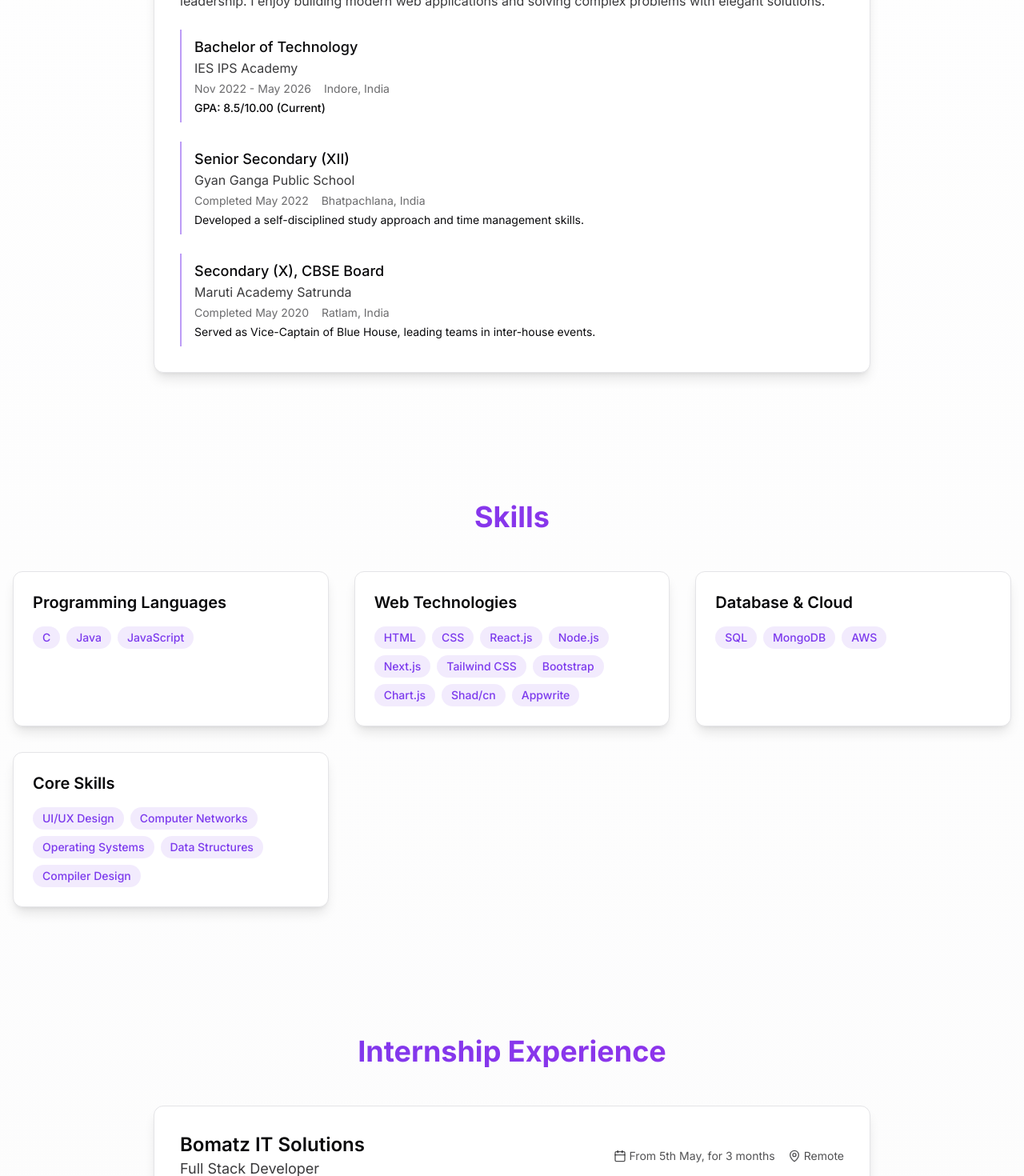
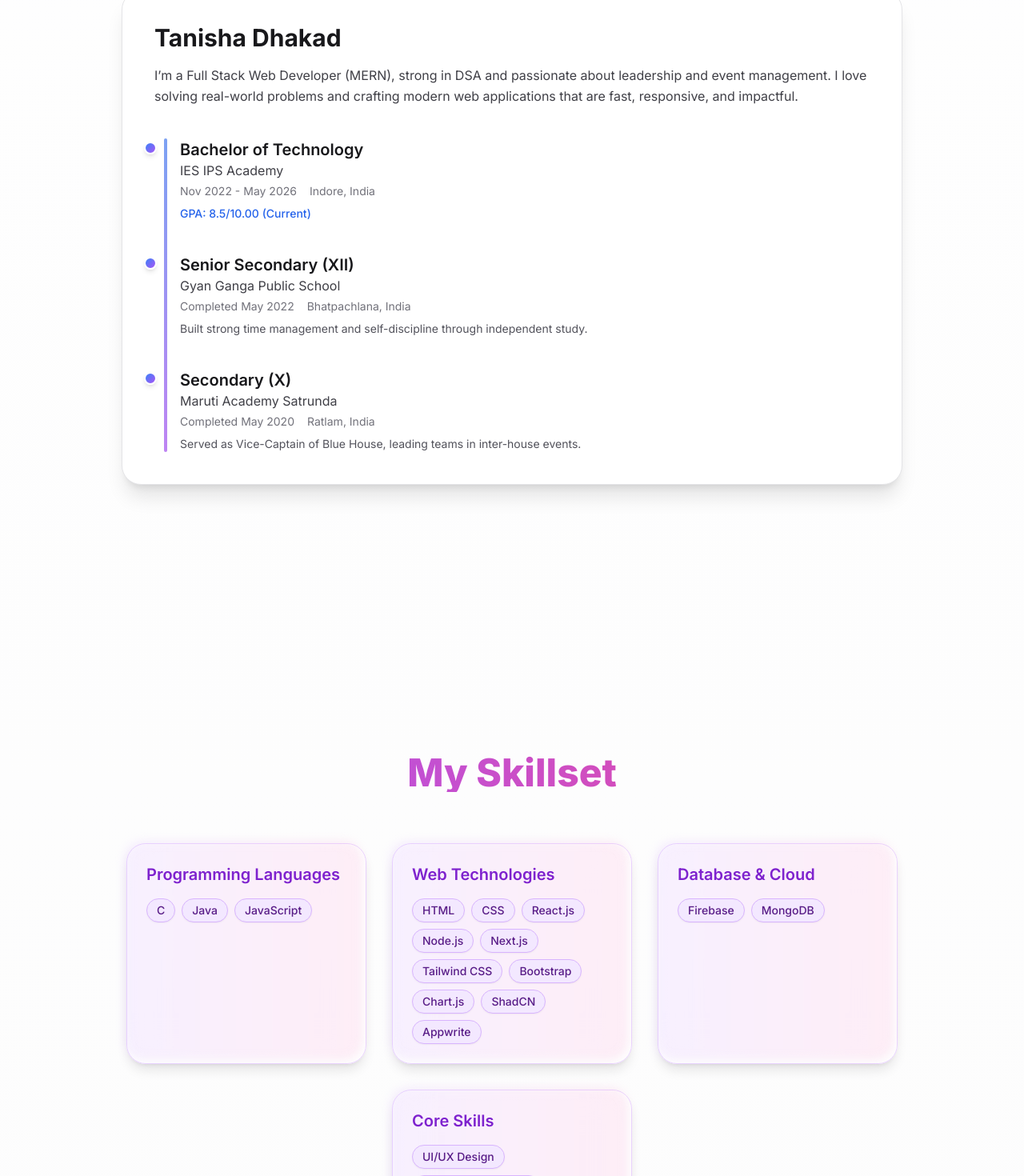
Before and after one commit to tanisha1707/Tanisha-s-Portfolio, a Next.js app: page / in a window 1280 px wide. Shown: the part 1100-2570 px from the top of the page at 80% size. Built offline with nearby package versions, Linux system fonts and the light colour scheme.

Commit message:
ui change in about and skills

```diff
--- a/app/page.tsx
+++ b/app/page.tsx
@@ -5,6 +5,7 @@ import InternshipSection from "@/components/internship-section"
 import ExperienceSection from "@/components/experience-section"
 import ProjectsSection from "@/components/projects-section"
 import ContactSection from "@/components/contact-section"
+import SkillsSection from "@/components/SkillsSection"
 import Footer from "@/components/footer"
 
 export default function Home() {
@@ -21,32 +22,7 @@ export default function Home() {
         </section>
 
         <section id="skills" className="py-20">
-          <h2 className="text-4xl font-bold text-center mb-12 bg-gradient-to-r from-primary to-purple-600 bg-clip-text text-transparent">
-            Skills
-          </h2>
-          <div className="grid grid-cols-1 md:grid-cols-2 lg:grid-cols-3 gap-8">
-            <SkillCategory title="Programming Languages" skills={["C", "Java", "JavaScript"]} />
-            <SkillCategory
-              title="Web Technologies"
-              skills={[
-                "HTML",
-                "CSS",
-                "React.js",
-                "Node.js",
-                "Next.js",
-                "Tailwind CSS",
-                "Bootstrap",
-                "Chart.js",
-                "Shad/cn",
-                "Appwrite",
-              ]}
-            />
-            <SkillCategory title="Database & Cloud" skills={["SQL", "MongoDB", "AWS"]} />
-            <SkillCategory
-              title="Core Skills"
-              skills={["UI/UX Design", "Computer Networks", "Operating Systems", "Data Structures", "Compiler Design"]}
-            />
-          </div>
+         <SkillsSection/>
         </section>
 
         <section id="internship" className="py-20">
--- /dev/null
+++ b/components/SkillsSection.tsx
@@ -0,0 +1,75 @@
+"use client"
+
+import { motion } from "framer-motion"
+
+const skillData = [
+  {
+    title: "Programming Languages",
+    skills: ["C", "Java", "JavaScript"],
+  },
+  {
+    title: "Web Technologies",
+    skills: [
+      "HTML", "CSS", "React.js", "Node.js", "Next.js",
+      "Tailwind CSS", "Bootstrap", "Chart.js", "ShadCN", "Appwrite",
+    ],
+  },
+  {
+    title: "Database & Cloud",
+    skills: ["Firebase", "MongoDB"],
+  },
+  {
+    title: "Core Skills",
+    skills: [
+      "UI/UX Design", "Computer Networks", "Operating Systems",
+      "Data Structures", "Compiler Design",
+    ],
+  },
+]
+
+export default function SkillsSection() {
+  return (
+    <section
+      id="skills"
+      className="py-24 px-6 md:px-16  transition-colors duration-500"
+    >
+      <motion.h2
+        initial={{ opacity: 0, y: -30 }}
+        whileInView={{ opacity: 1, y: 0 }}
+        transition={{ duration: 0.7 }}
+        viewport={{ once: true }}
+        className="text-4xl md:text-5xl font-extrabold text-center mb-16 bg-gradient-to-r from-purple-500 to-pink-500 bg-clip-text text-transparent"
+      >
+        My Skillset
+      </motion.h2>
+
+      <div className="flex flex-wrap gap-8 justify-center">
+        {skillData.map((category, index) => (
+          <motion.div
+            key={category.title}
+            initial={{ opacity: 0, scale: 0.9 }}
+            whileInView={{ opacity: 1, scale: 1 }}
+            transition={{ delay: index * 0.2, duration: 0.6 }}
+            viewport={{ once: true }}
+            className="relative w-full sm:w-[300px] bg-white/60 dark:bg-[#2a2a40]/70 border border-purple-200 dark:border-purple-500 backdrop-blur-xl p-6 rounded-3xl shadow-lg hover:shadow-purple-300 dark:hover:shadow-purple-800 hover:scale-[1.03] transition-all duration-300"
+          >
+            <div className="absolute -top-1 -left-1 w-full h-full rounded-3xl bg-gradient-to-r from-purple-300 to-pink-300 dark:from-purple-700 dark:to-pink-600 blur-[6px] opacity-20 dark:opacity-30 pointer-events-none" />
+            <h3 className="text-xl font-semibold text-purple-700 dark:text-purple-200 mb-4 z-10 relative">
+              {category.title}
+            </h3>
+            <ul className="flex flex-wrap gap-2 z-10 relative">
+              {category.skills.map((skill, i) => (
+                <li
+                  key={i}
+                  className="px-3 py-1 text-sm font-medium bg-purple-100 dark:bg-purple-800/40 text-purple-900 dark:text-purple-200 rounded-full border border-purple-300 dark:border-purple-600 shadow-sm hover:scale-105 transition-all duration-200"
+                >
+                  {skill}
+                </li>
+              ))}
+            </ul>
+          </motion.div>
+        ))}
+      </div>
+    </section>
+  )
+}
--- a/components/about-section.tsx
+++ b/components/about-section.tsx
@@ -10,53 +10,57 @@ export default function AboutSection() {
   })
 
   const containerVariants = {
-    hidden: { opacity: 0 },
+    hidden: { opacity: 0, y: 50 },
     visible: {
       opacity: 1,
+      y: 0,
       transition: {
-        staggerChildren: 0.2,
+        duration: 0.6,
+        ease: "easeOut",
+        when: "beforeChildren",
+        staggerChildren: 0.3,
       },
     },
   }
 
   const itemVariants = {
-    hidden: { y: 20, opacity: 0 },
+    hidden: { opacity: 0, y: 30 },
     visible: {
+      opacity: 1,
       y: 0,
-      opacity: 1,
-      transition: {
-        duration: 0.5,
-      },
+      transition: { duration: 0.5 },
     },
   }
 
   return (
-    <motion.div
+    <motion.section
       ref={ref}
       variants={containerVariants}
       initial="hidden"
       animate={inView ? "visible" : "hidden"}
-      className="max-w-4xl mx-auto"
+      className="max-w-5xl px-6 mx-auto py-20"
     >
       <motion.h2
         variants={itemVariants}
-        className="text-4xl font-bold text-center mb-12 bg-gradient-to-r from-primary to-purple-600 bg-clip-text text-transparent"
+        className="text-5xl font-extrabold text-center mb-16 bg-gradient-to-r from-blue-600 to-purple-600 bg-clip-text text-transparent"
       >
         About Me
       </motion.h2>
 
       <motion.div
         variants={itemVariants}
-        className="bg-card p-8 rounded-xl shadow-lg border border-border hover:border-primary/50 transition-all duration-300"
+        className="bg-white dark:bg-zinc-900 p-10 rounded-3xl shadow-xl border border-zinc-200 dark:border-zinc-800 transition-transform duration-500 hover:scale-[1.02]"
       >
-        <h3 className="text-2xl font-semibold mb-4">Tanisha Dhakad</h3>
+        <h3 className="text-3xl font-bold text-zinc-900 dark:text-white mb-4">Tanisha Dhakad</h3>
 
-        <p className="text-foreground/80 mb-6">
-          I am a passionate Full Stack Web Developer with expertise in MERN stack, DSA, event management, and team
-          leadership. I enjoy building modern web applications and solving complex problems with elegant solutions.
+        <p className="text-base text-zinc-700 dark:text-zinc-300 mb-10 leading-relaxed">
+          I’m a Full Stack Web Developer (MERN), strong in DSA and passionate about leadership and event management.
+          I love solving real-world problems and crafting modern web applications that are fast, responsive, and impactful.
         </p>
 
-        <div className="space-y-6">
+        <div className="space-y-10 relative">
+          <div className="absolute left-3 top-0 bottom-0 w-1 bg-gradient-to-b from-blue-600 to-purple-600 rounded-full opacity-60" />
+
           <EducationItem
             degree="Bachelor of Technology"
             institution="IES IPS Academy"
@@ -70,11 +74,11 @@ export default function AboutSection() {
             institution="Gyan Ganga Public School"
             duration="Completed May 2022"
             location="Bhatpachlana, India"
-            description="Developed a self-disciplined study approach and time management skills."
+            description="Built strong time management and self-discipline through independent study."
           />
 
           <EducationItem
-            degree="Secondary (X), CBSE Board"
+            degree="Secondary (X)"
             institution="Maruti Academy Satrunda"
             duration="Completed May 2020"
             location="Ratlam, India"
@@ -82,7 +86,7 @@ export default function AboutSection() {
           />
         </div>
       </motion.div>
-    </motion.div>
+    </motion.section>
   )
 }
 
@@ -102,15 +106,26 @@ function EducationItem({
   description?: string
 }) {
   return (
-    <div className="border-l-2 border-primary/50 pl-4 py-2">
-      <h4 className="text-lg font-medium">{degree}</h4>
-      <p className="text-foreground/80">{institution}</p>
-      <div className="flex flex-wrap gap-x-4 text-sm text-foreground/60 mt-1">
+    <motion.div
+      variants={{
+        hidden: { opacity: 0, x: -20 },
+        visible: {
+          opacity: 1,
+          x: 0,
+          transition: { duration: 0.4 },
+        },
+      }}
+      className="relative pl-8"
+    >
+      <div className="absolute left-[-0.8rem] top-1 w-4 h-4 rounded-full bg-gradient-to-br from-blue-500 to-purple-500 shadow-md border-2 border-white dark:border-zinc-800" />
+      <h4 className="text-xl font-semibold text-zinc-900 dark:text-white">{degree}</h4>
+      <p className="text-zinc-700 dark:text-zinc-300">{institution}</p>
+      <div className="text-sm text-zinc-500 dark:text-zinc-400 mt-1 flex flex-wrap gap-4">
         <span>{duration}</span>
         <span>{location}</span>
       </div>
-      {gpa && <p className="text-sm font-medium mt-1">GPA: {gpa}</p>}
-      {description && <p className="text-sm mt-1">{description}</p>}
-    </div>
+      {gpa && <p className="text-sm font-medium text-blue-600 dark:text-blue-400 mt-2">GPA: {gpa}</p>}
+      {description && <p className="text-sm mt-2 text-zinc-600 dark:text-zinc-300">{description}</p>}
+    </motion.div>
   )
 }
--- a/components/projects-section.tsx
+++ b/components/projects-section.tsx
@@ -17,7 +17,7 @@ export default function ProjectsSection() {
       description:
         "Developed an official website for the GDG Club of the college, enhancing community engagement. Designed a modern UI ensuring seamless navigation and responsiveness.",
       technologies: ["HTML", "CSS", "JavaScript", "React.js", "TailwindCSS", "Firebase"],
-      demoUrl: "#https://gdgipsa.vercel.app/blog",
+      demoUrl: "https://gdgipsa.vercel.app/",
       //githubUrl: "#https://github.com/aniketsingh1023/GDG-OC-WEBSITE",
     },
     {
@@ -33,7 +33,7 @@ export default function ProjectsSection() {
       description:
         "Created an event website with speaker and agenda listing for a CEO summit at college with footfall of 500+ students.",
       technologies: ["React", "TailwindCSS", "Node.js", "Express", "MongoDB"],
-      demoUrl: "#https://bad-talks.iesipsacademystudentclubs.org/#home",
+      demoUrl: "https://bad-talks.iesipsacademystudentclubs.org/#home",
       //githubUrl: "#",
     },
   ]
```
